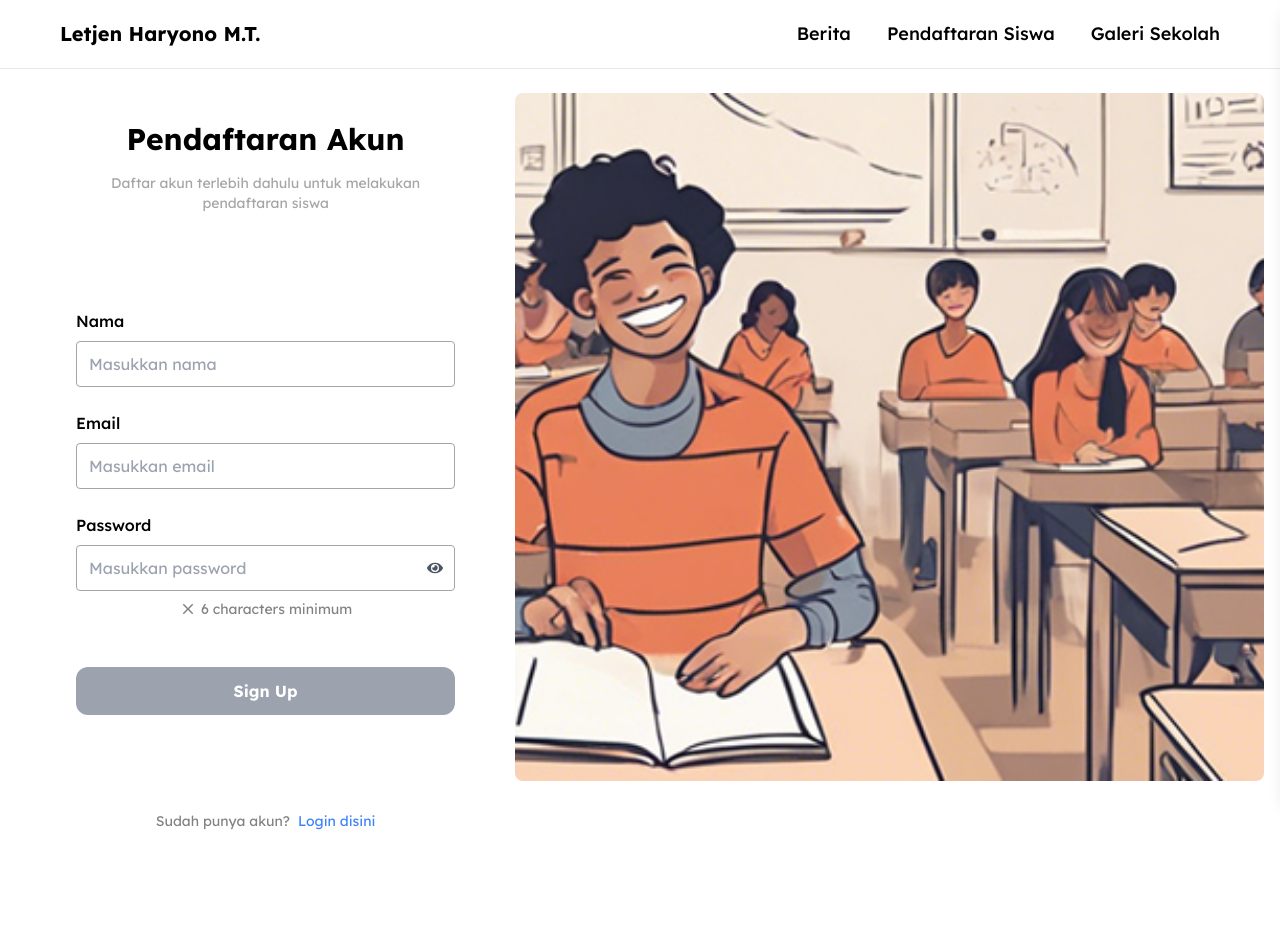
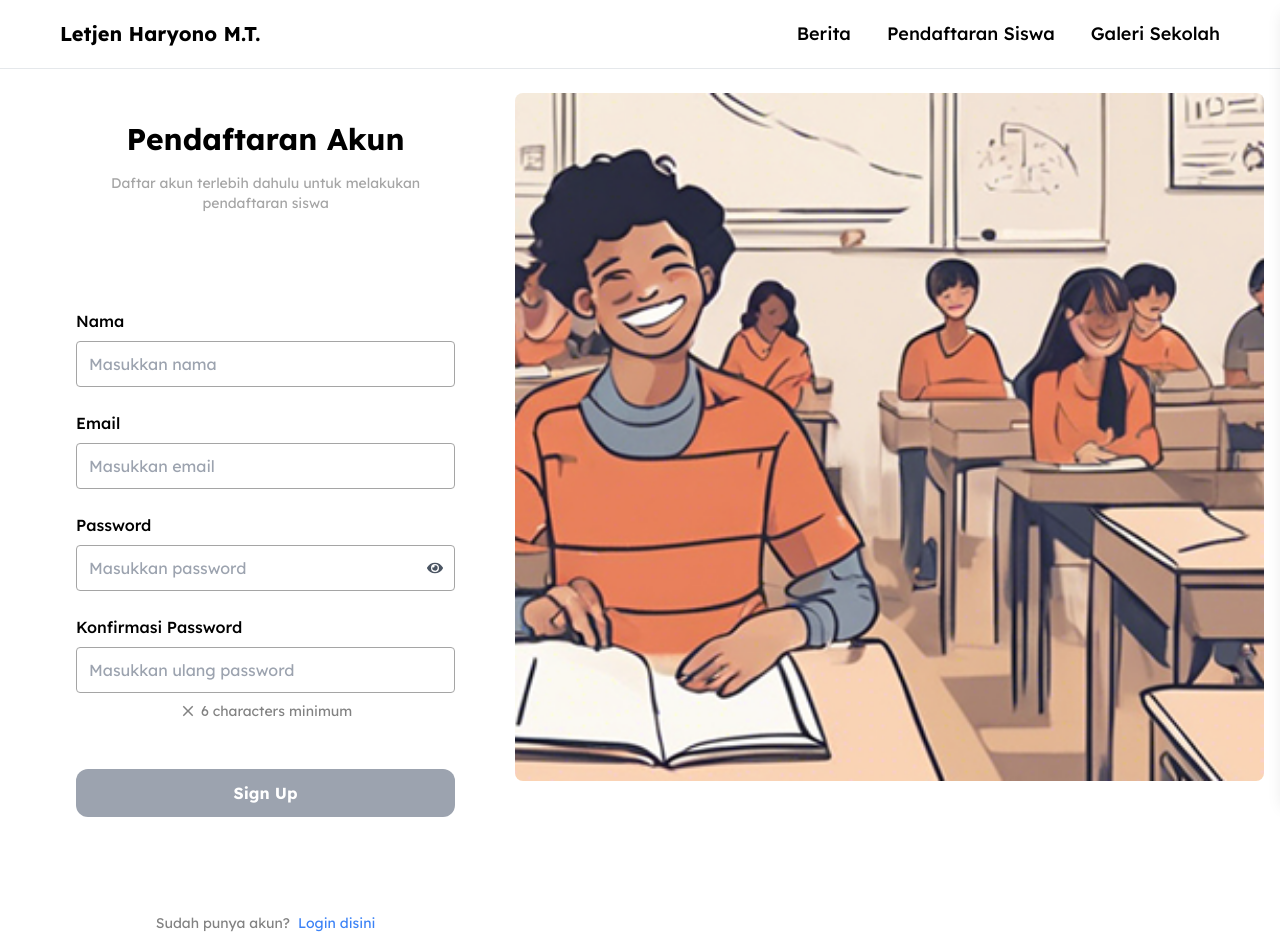
Before and after one commit to FelicioAngga/landing-page-school, a React (Vite) app: page /register in a window 1280 px wide. Before the commit the page ends 831 px from the top, so only its background shows below. Built offline with nearby package versions, Linux system fonts and the light colour scheme.

Commit message:
add confirmation password

```diff
--- a/src/features/register/index.tsx
+++ b/src/features/register/index.tsx
@@ -18,6 +18,8 @@ export default function () {
     email: "",
     password: "",
     emailError: "",
+    confirmPassword: "",
+    confirmPasswordError: "",
   });
 
   const { mutateAsync, isPending } = useMutation({
@@ -40,6 +42,13 @@ export default function () {
     const pattern = /^[^\s@]+@[^\s@]+\.[^\s@]+$/;
     if (!pattern.test(formData.email)) {
       setFormData((prev) => ({ ...prev, emailError: "Email tidak valid" }));
+      return;
+    }
+    if (formData.password !== formData.confirmPassword) {
+      setFormData((prev) => ({
+        ...prev,
+        confirmPasswordError: "Password tidak sama",
+      }));
       return;
     }
     mutateAsync({
@@ -107,6 +116,20 @@ export default function () {
                   {showPassword ? <FaEyeSlash /> : <FaEye />}
                 </div>
               </div>
+
+              <p className="font-medium mt-6 mb-2">Konfirmasi Password</p>
+              <div className="relative w-full">
+                <input
+                  type={showPassword ? "text" : "password"}
+                  placeholder="Masukkan ulang password"
+                  className={`w-full py-2.5 px-3 rounded border ${formData.confirmPasswordError ? "border-red-500" : "border-[#A5A5A5]"}`}
+                  onChange={(e) =>
+                    setFormData({ ...formData, confirmPassword: e.target.value })
+                  }
+                />
+                <p className="text-xs text-red-500">{formData.confirmPasswordError}</p>
+              </div>
+
               <p
                 className={`${
                   formData.password.length >= 6
```
Also changed, not shown: src/features/login/index.tsx (line endings or trailing spaces).
